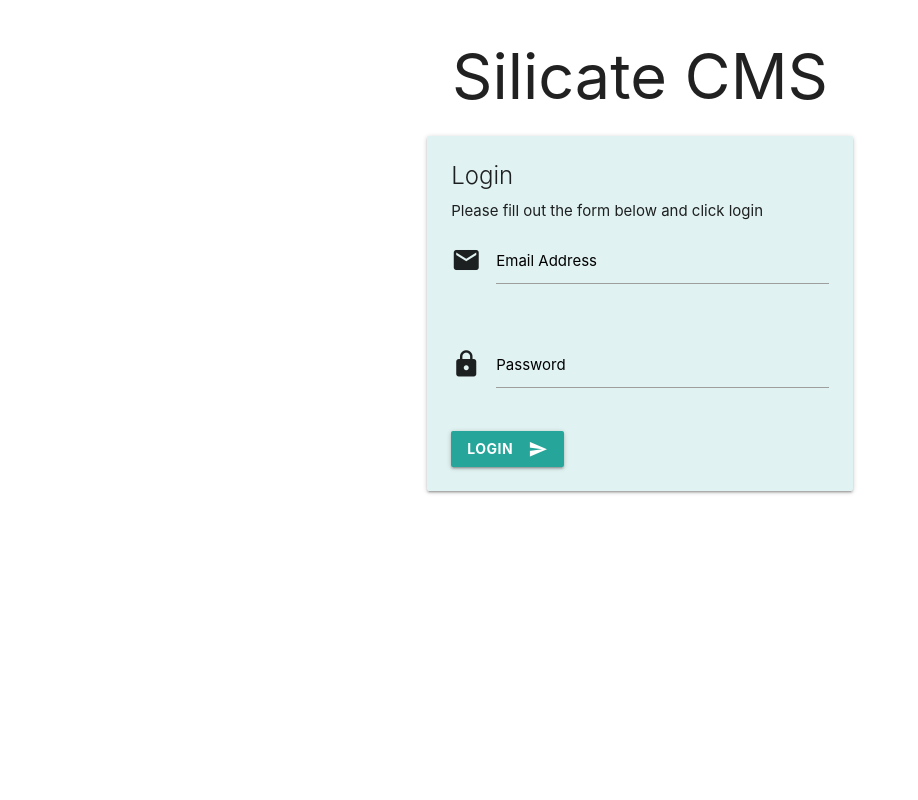
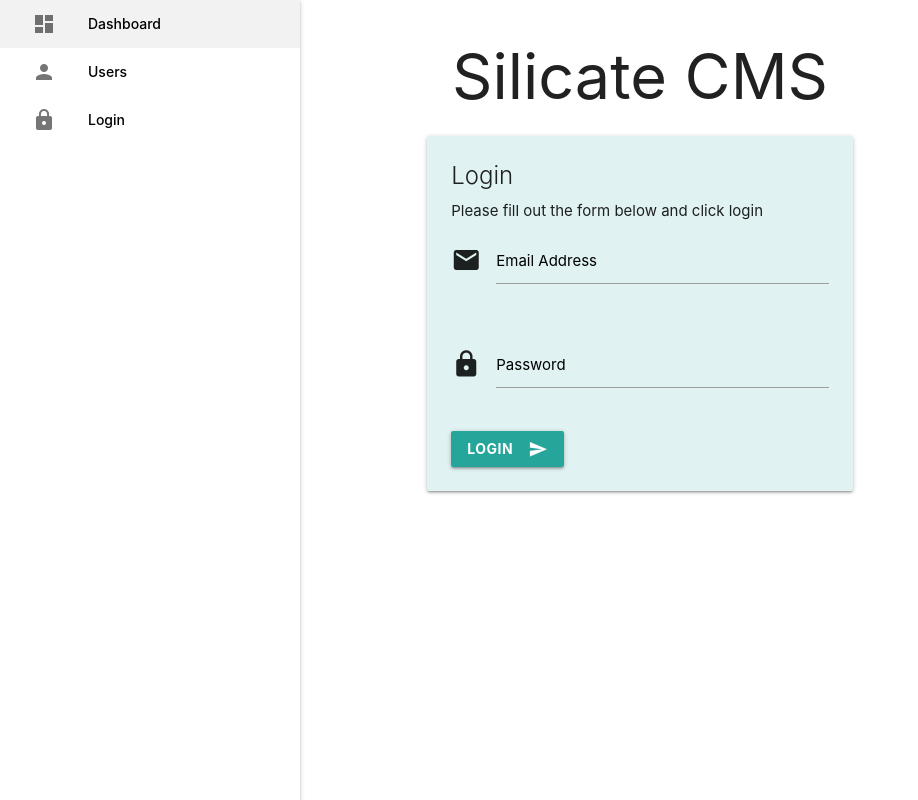
Before and after one commit to dhershman1/silicate-cms, a Nuxt app: page / in a window 1280 px wide. Shown: the whole page, without its empty margins (0-918 px from the left). Built offline with nearby package versions, Linux system fonts and the light colour scheme.

Commit message:
Started working on side navbar

```diff
--- a/layouts/default.vue
+++ b/layouts/default.vue
@@ -1,5 +1,16 @@
 <template>
   <div role="main">
+    <ul class="sidenav sidenav-fixed">
+      <li>
+        <a class="black-text" href="/dashboard"><i class="material-icons">dashboard</i>Dashboard</a>
+      </li>
+      <li>
+        <a class="black-text" href="/users"><i class="material-icons">person</i>Users</a>
+      </li>
+      <li>
+        <a class="black-text" href="/"><i class="material-icons">lock</i>Login</a>
+      </li>
+    </ul>
     <nuxt/>
   </div>
 </template>
```
Also changed, not shown: static/imgs/logo.png (added).
